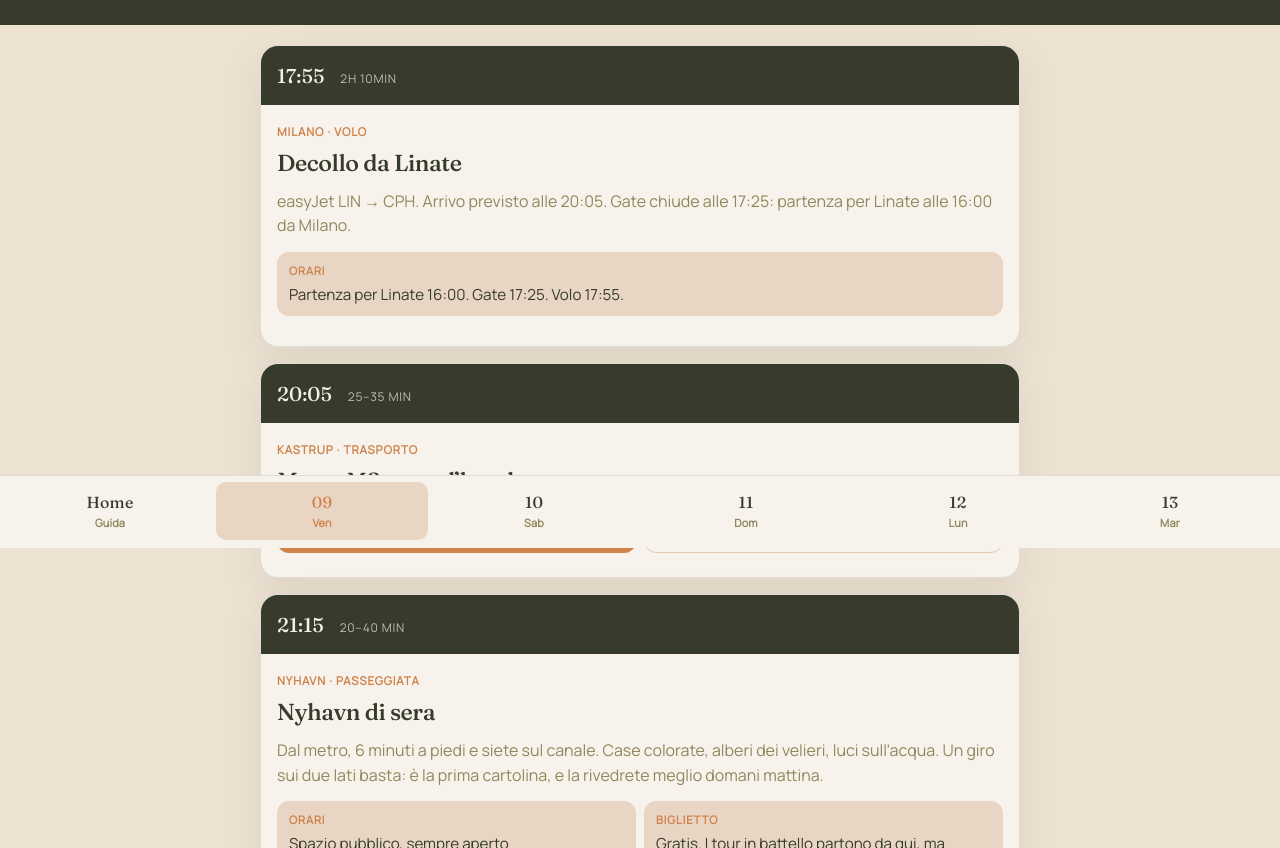
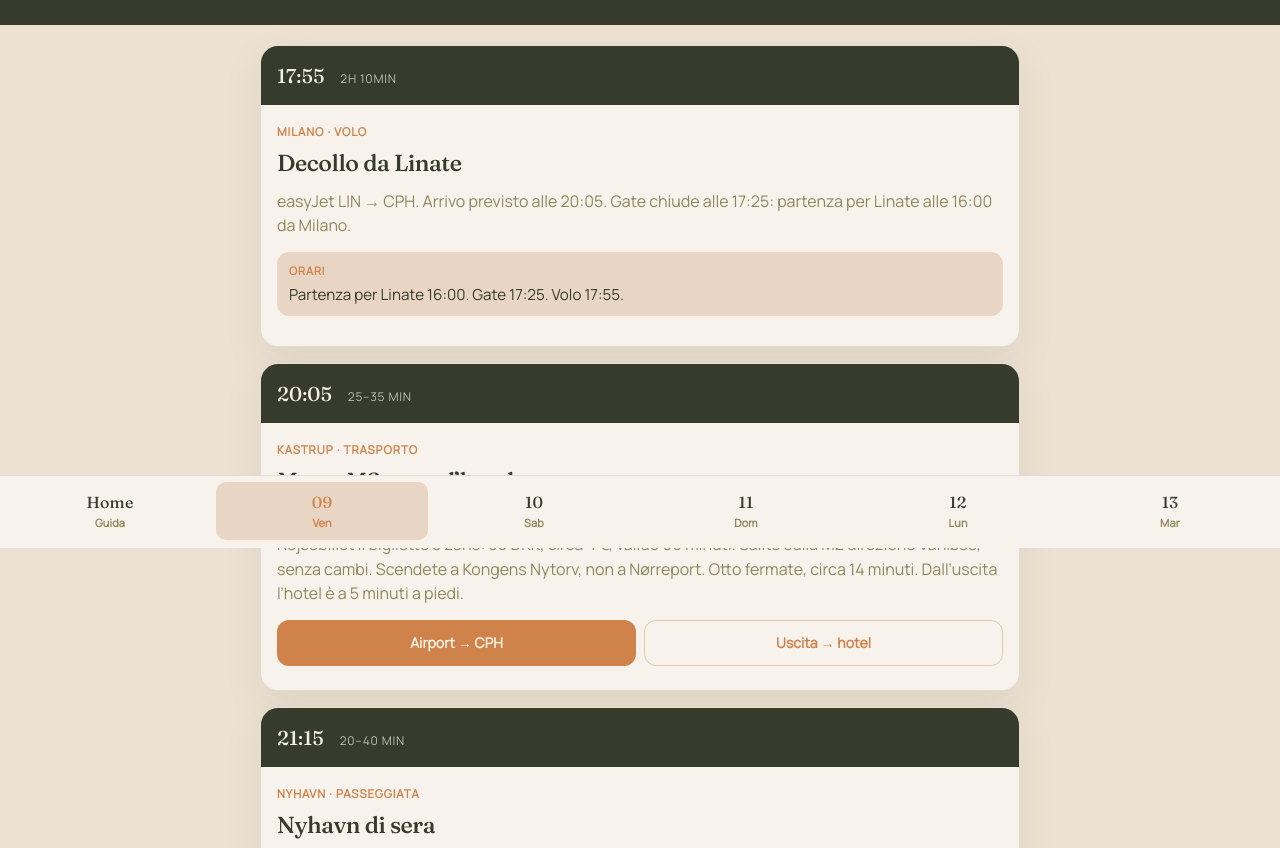
Before and after one commit to CatacchioCecilia/guida-copenaghen, a plain HTML site: page giorno-1.html in a window 1280 px wide. Shown: the part 252-1100 px from the top of the page. Drawn offline with Linux system fonts and the light colour scheme.

Commit message:
Aggiunge le indicazioni scritte della metro dall’aeroporto all’hotel.
Co-authored-by: Cursor <cursoragent@cursor.com>

```diff
--- a/giorno-1.html
+++ b/giorno-1.html
@@ -52,6 +52,7 @@
             <div class="stop-body">
               <p class="tiny">Kastrup · trasporto</p>
               <h2>Metro M2 verso l’hotel</h2>
+              <p class="intro">Dopo l’atterraggio seguite i cartelli verso il Terminal 3, poi Metro. Prima dei tornelli comprate sull’app Rejsebillet il biglietto 3 zone: 30 DKK, circa 4 €, valido 90 minuti. Salite sulla M2 direzione Vanløse, senza cambi. Scendete a Kongens Nytorv, non a Nørreport. Otto fermate, circa 14 minuti. Dall’uscita l’hotel è a 5 minuti a piedi.</p>
               <div class="actions">
                 <a class="btn" target="_blank" rel="noreferrer" href="https://www.google.com/maps/dir/?api=1&origin=Copenhagen%20Airport%20Metro%20Lufthavnen&destination=Kongens%20Nytorv%20Station&travelmode=transit">Airport → CPH</a>
                 <a class="btn ghost" target="_blank" rel="noreferrer" href="https://www.google.com/maps/dir/?api=1&origin=Kongens%20Nytorv%20Station&destination=Wakeup%20Copenhagen%20Borgergade&travelmode=walking">Uscita → hotel</a>
```
